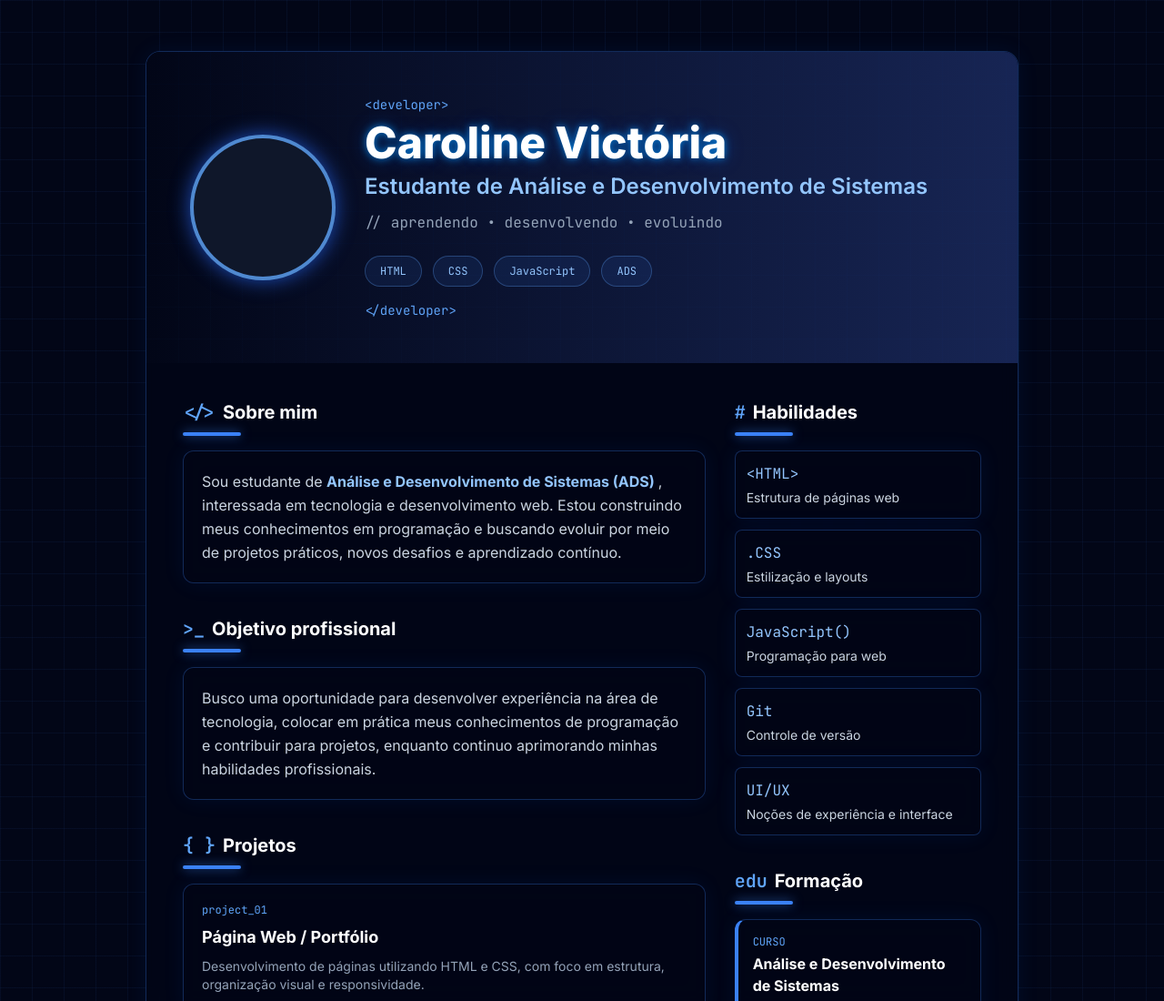
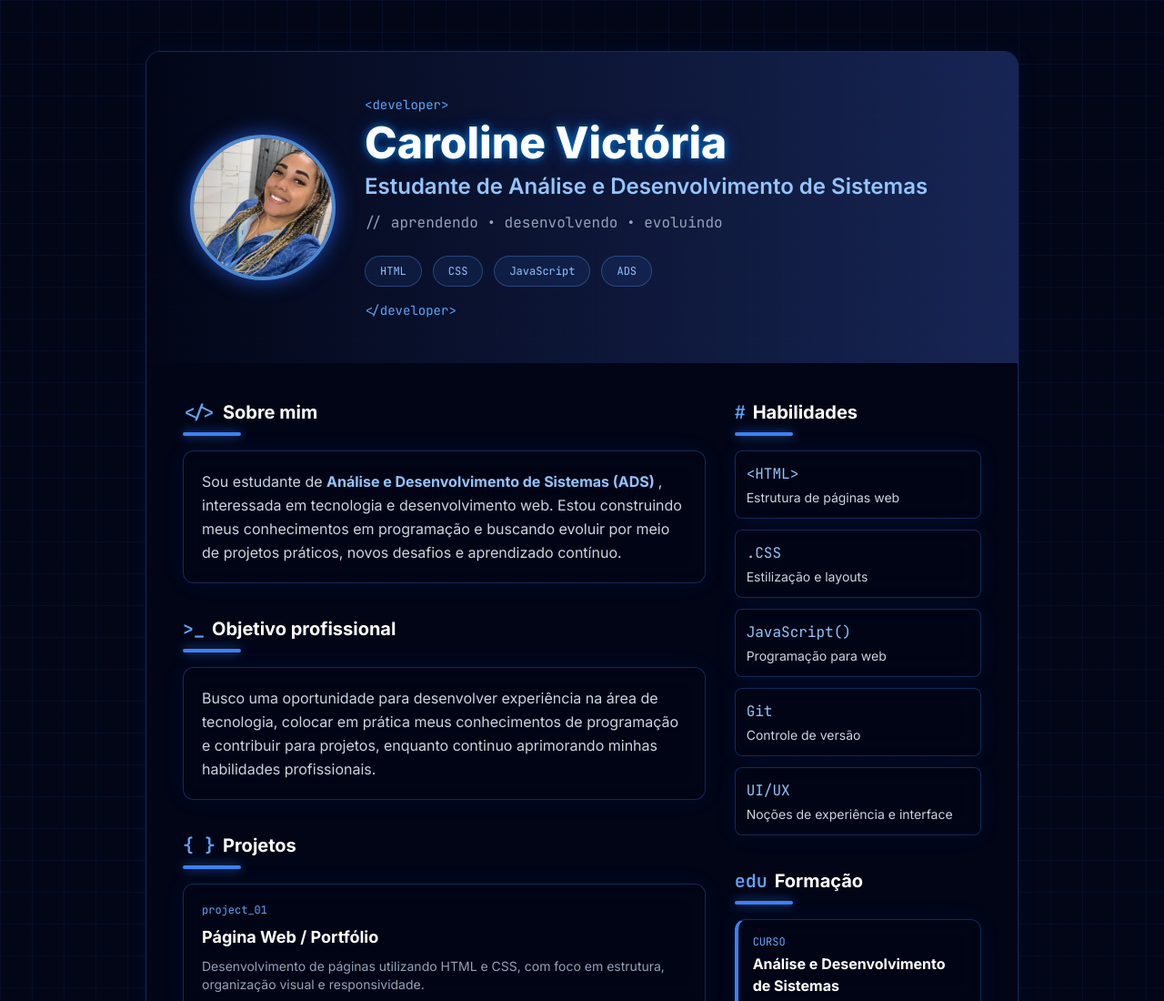
Before and after one commit to carolinevictoria635-boop/curriculo, a plain HTML site: page index.html in a window 1280 px wide. Shown: the top 1100 px of the page at 91% size. Drawn offline with nearby package versions, Linux system fonts and the light colour scheme.

Commit message:
ajuste no codigo

```diff
--- a/index.html
+++ b/index.html
@@ -126,7 +126,7 @@
               <div class=" w-full h-full items-center justify-center text-blue-400">
 
               <img
-                src="./meuCurriculo/carol.jpeg"
+                src="carol.jpeg"
                 alt="Foto de Caroline Victória"
                 class="w-full h-full object-cover"
                 onerror="this.style.display='none'; this.nextElementSibling.style.display='flex';"
```
